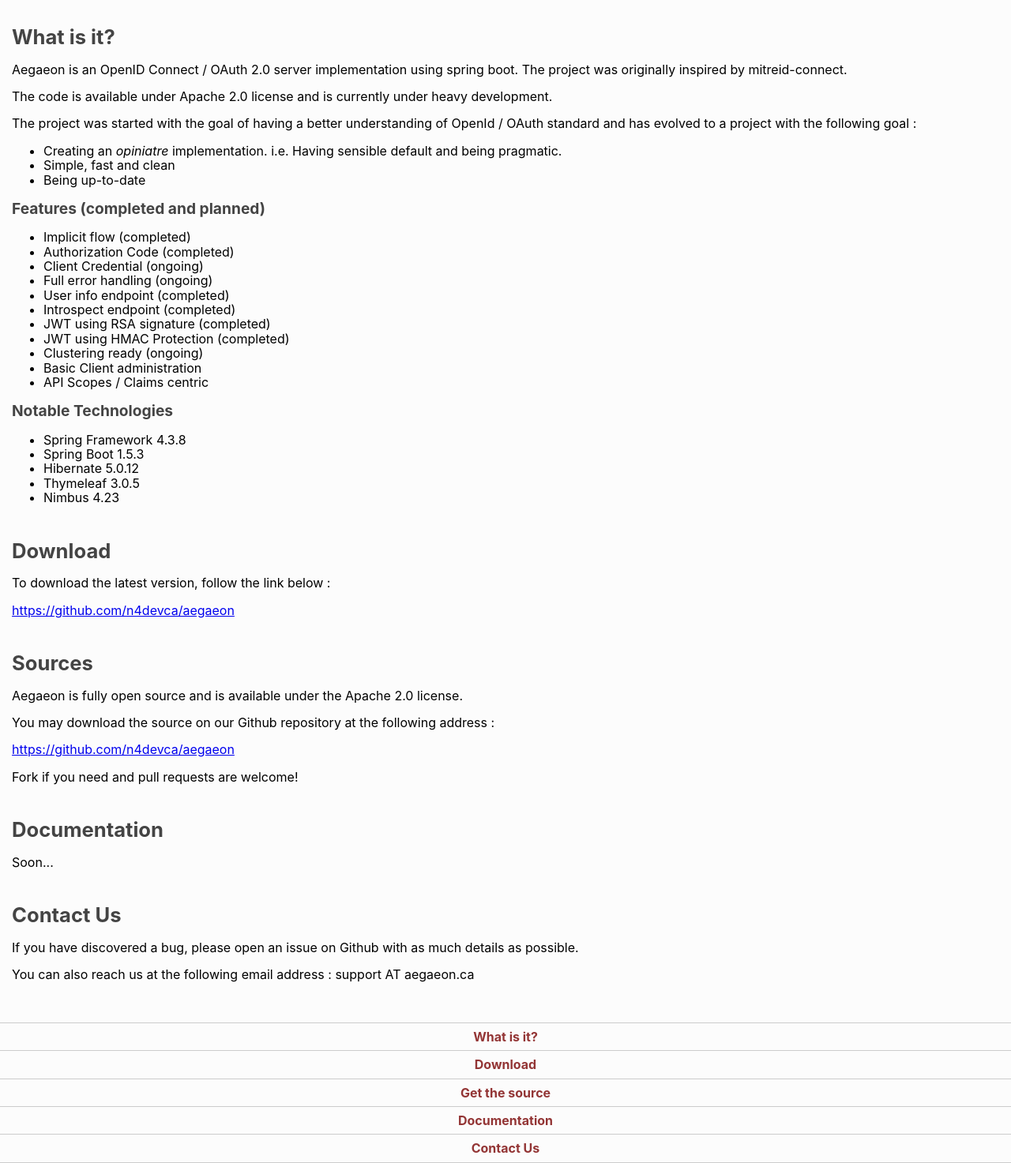
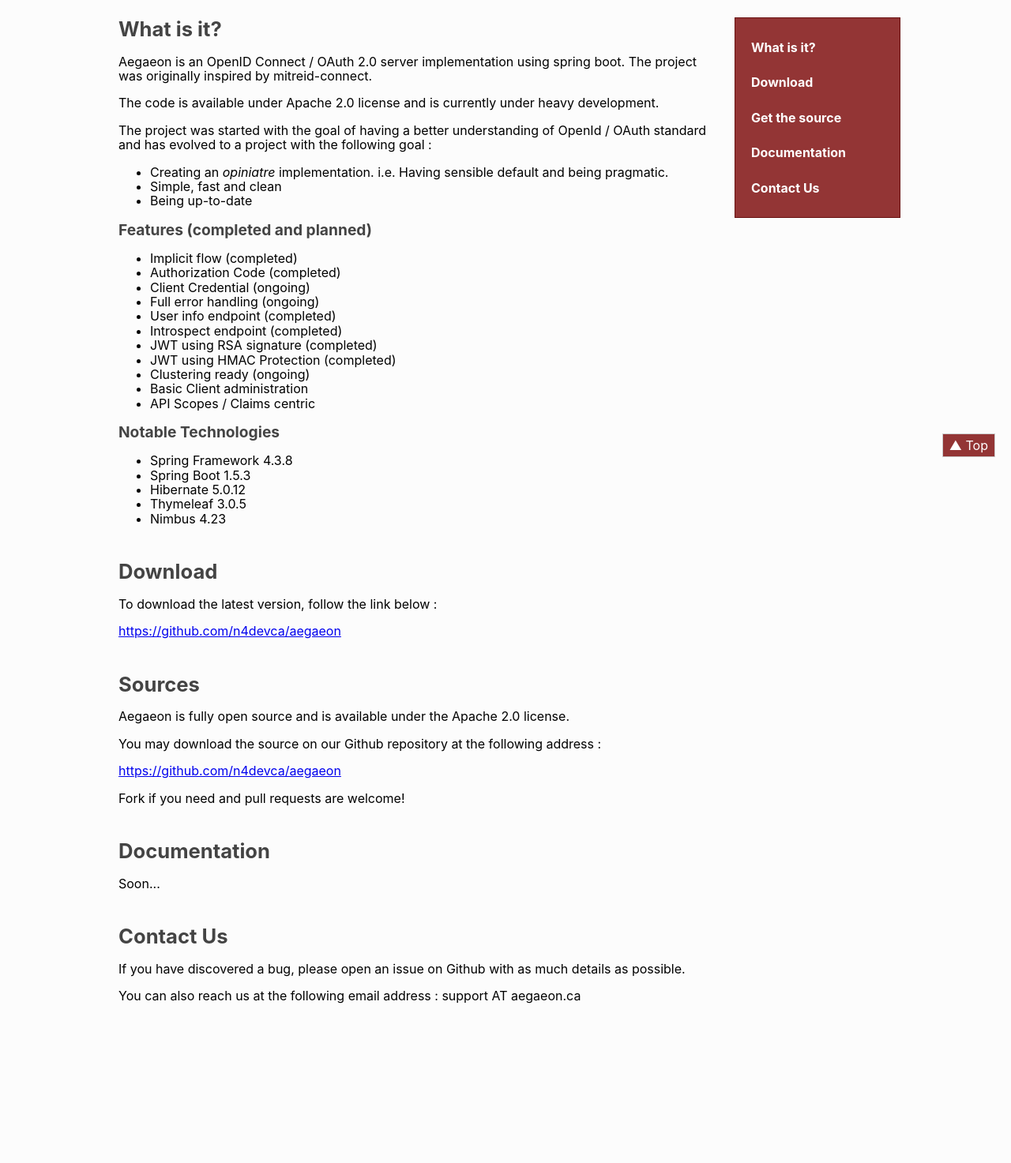
Before and after one commit to n4devca/aegaeon-website, a PHP site: page / in a window 1280 px wide. Shown: the part 201-1674 px from the top of the page at 79% size. After the commit the page ends 1472 px from the top, so only its background shows below. Run offline with PHP 8.4, Linux system fonts and the light colour scheme.

Commit message:
side menu and top nav

```diff
--- a/assets/css/style.css
+++ b/assets/css/style.css
@@ -18,14 +18,6 @@ header > div.header-inner > div.header-image {
     width: 353px;
     height: 100px;
     background-image: url('/assets/images/n4dev-aegaeon-logo-4.png');
-}
-
-div.container-sections {
-    padding: 10px 5px;
-}
-
-div.container-menu {
-    margin-top: 20px;
 }
 
 div.container-menu-links > a {
@@ -59,7 +51,7 @@ h2 {
 }
 
 
-@media (min-width: 960px) {
+@media (min-width: 1000px) {
 
     header {
         border-bottom: 1px solid #ccc;
@@ -77,5 +69,67 @@ h2 {
         background-image: url('/assets/images/n4dev-aegaeon-logo-3.png');
     }
 
+    div.container {
+        margin: 0 auto;
+        width: 1000px;
+    }
 
+    div.container::after {
+        content: '';
+        clear: both;
+        display: block;
+    }
+
+    div.container > div {
+        border: 0;
+        margin: 0;
+    }
+
+    div.container > div.container-sections {
+        width: 775px;
+        float: left;
+        margin: 0;
+    }
+
+    div.container > div.container-menu {
+        width:220px;
+        float: right;
+        margin: 22px 0 0 0;
+    }
+
+    div.container-menu-links {
+        border: 1px solid #681111;
+        background-color: #933535;
+        padding: 20px 5px;
+        margin: 0 0 0 10px;
+    }
+
+    div.container-menu-links > a {
+        border: 0;
+        color: #fff;
+        font-weight: bold;
+        text-align: left;
+        margin-bottom: 10px;
+    }
+
+    div.container-menu-links > a:last-of-type {
+        margin-bottom: 0;
+        border-bottom: 0;
+    }
+
+    div.helper-top {
+        position: fixed;
+        bottom: 20px;
+        right: 20px;
+        background-color: #933535;
+    }
+
+    div.helper-top > a {
+        display: block;
+        padding: 5px 8px;
+        border: 1px solid #ccc;
+        text-decoration: none;
+        text-align: center;
+        color: #fff;
+    }
 }
--- a/index.php
+++ b/index.php
@@ -19,7 +19,7 @@
 
 </head>
 <body>
-    <header>
+    <header id="site-header">
         <div class="header-inner">
             <div class="header-image">
 
@@ -123,5 +123,8 @@
 
         </div>
     </div>
+    <div class="helper-top">
+        <a href="#site-header">&#9650; Top</a>
+    </div>
 </body>
 </html>
```
